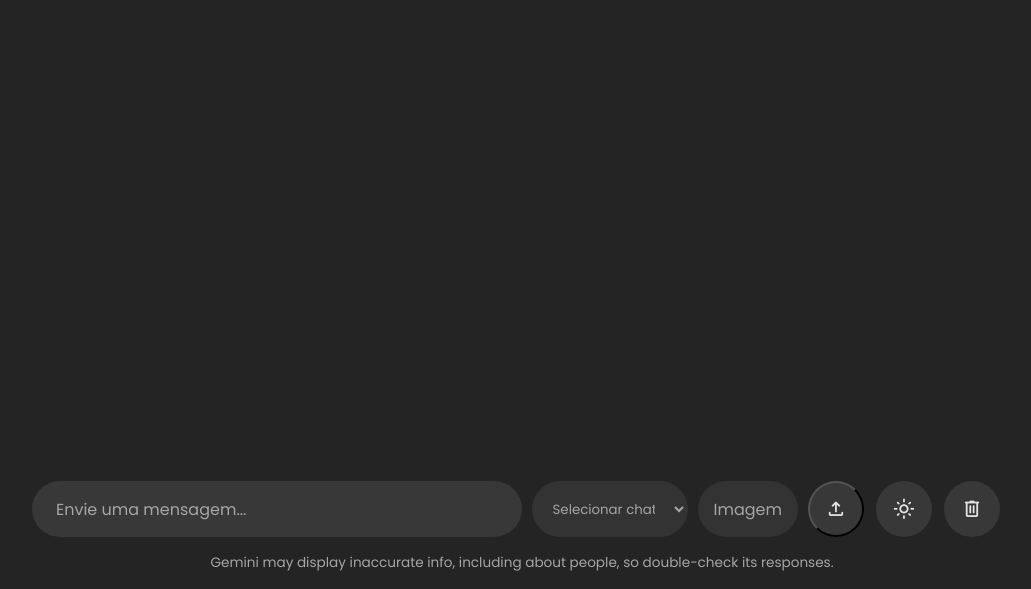
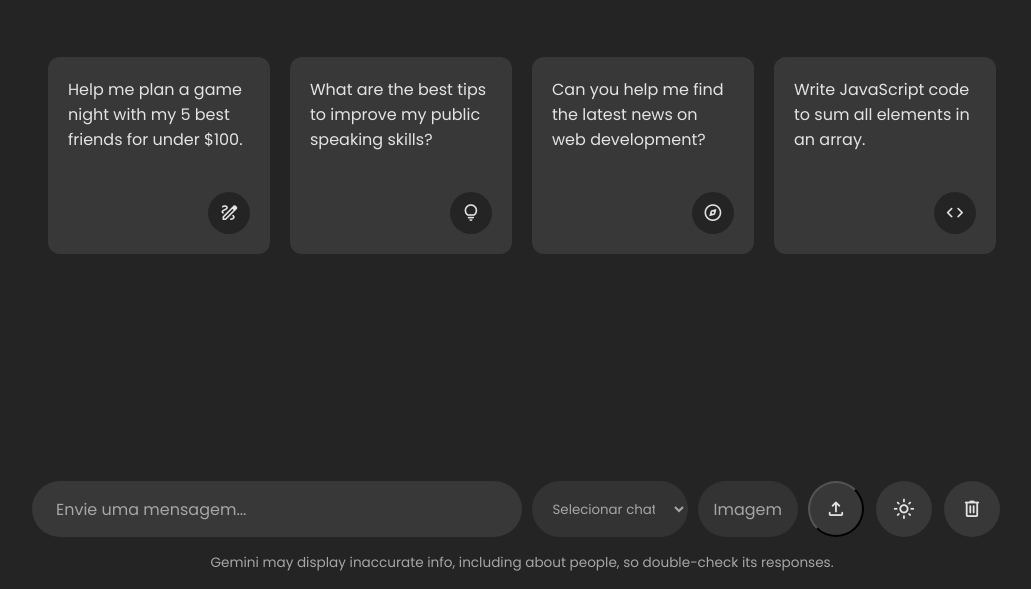
Before and after one commit to gabrielalmeid4/chatbot-gemini-v2, a website: page chatbot-gemini/index.html in a window 1280 px wide. Shown: the part 211-800 px from the top of the page, without its empty margins (118-1149 px from the left). Drawn offline with nearby package versions, Linux system fonts and the light colour scheme.

Commit message:
Update index.html

```diff
--- a/chatbot-gemini/index.html
+++ b/chatbot-gemini/index.html
@@ -9,12 +9,31 @@
   <link rel="stylesheet" href="style.css">
 </head>
 <body>
-    <header class="header">
+      <header class="header">
     <!-- Header Greetings -->
     <h1 class="title">Hello, there</h1>
     <p class="subtitle">How can I help you today?</p>
+
+    <!-- Suggestion list -->
+    <ul class="suggestion-list">
+      <li class="suggestion">
+        <h4 class="text">Help me plan a game night with my 5 best friends for under $100.</h4>
+        <span class="icon material-symbols-rounded">draw</span>
+      </li>
+      <li class="suggestion">
+        <h4 class="text">What are the best tips to improve my public speaking skills?</h4>
+        <span class="icon material-symbols-rounded">lightbulb</span>
+      </li>
+      <li class="suggestion">
+        <h4 class="text">Can you help me find the latest news on web development?</h4>
+        <span class="icon material-symbols-rounded">explore</span>
+      </li>
+      <li class="suggestion">
+        <h4 class="text">Write JavaScript code to sum all elements in an array.</h4>
+        <span class="icon material-symbols-rounded">code</span>
+      </li>
+    </ul>
   </header>
-
   <!-- Chat List / Container -->
   <div class="chat-list"></div>
 
```
